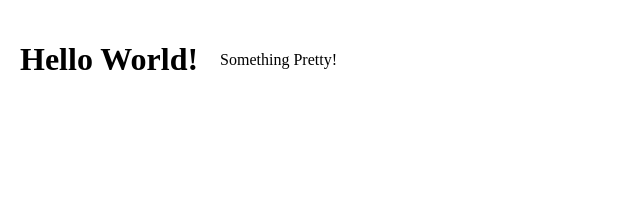
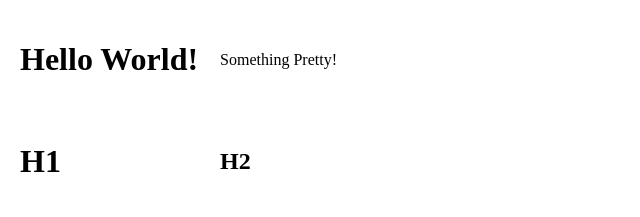
Before and after one commit to curtis1227/RetroTanks, a plain HTML site: page index.html in a window 1280 px wide. Shown: the whole page, without its empty margins (0-640 px from the left). Drawn offline with Linux system fonts and the light colour scheme.

Commit message:
testing query selector

```diff
--- a/index.html
+++ b/index.html
@@ -14,6 +14,14 @@
           Something Pretty!
         </td>
       </tr>
+      <tr>
+        <td>
+          <h1>H1</h1>
+        </td>
+        <td>
+          <h2>H2</h2>
+        </td>
+      </tr>
     </table>
 
     <script src="scripts/main.js"></script>
```
